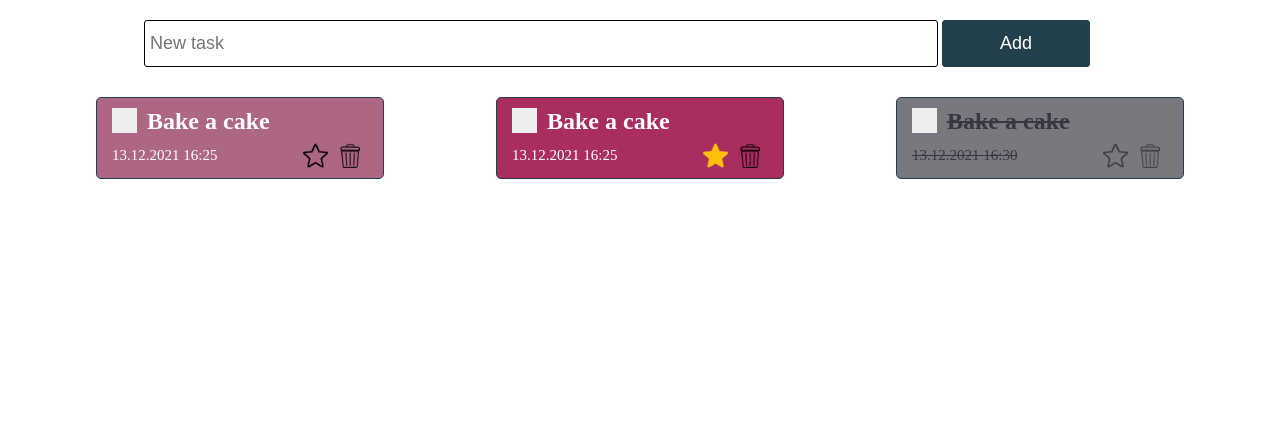
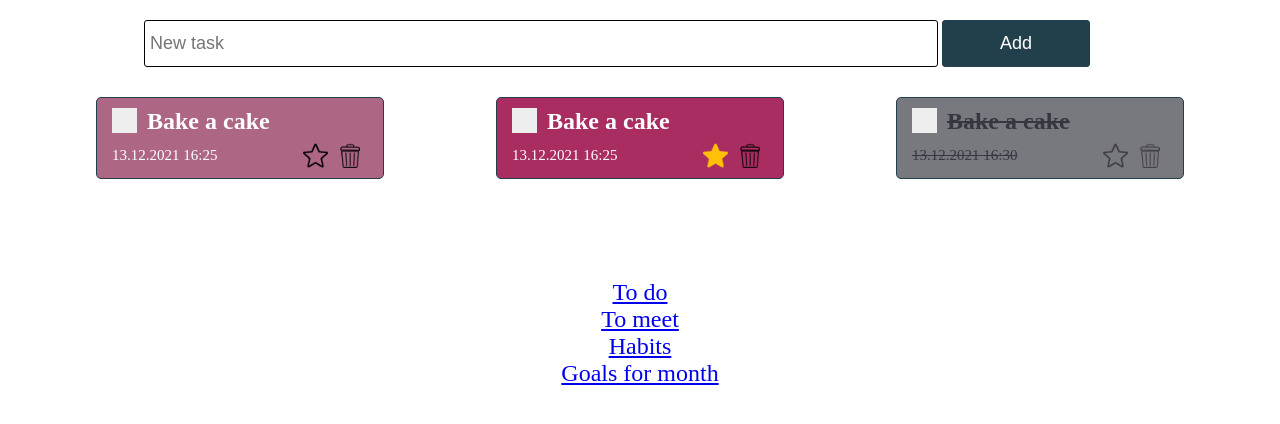
Before and after one commit to ElmiraZN/todo, a Django app: page / in a window 1280 px wide. Shown: the top 424 px of the page. Run offline with Django 4.2, Linux system fonts and the light colour scheme.

Commit message:
finished todo project

```diff
--- a/main/templates/index.html
+++ b/main/templates/index.html
@@ -90,7 +90,14 @@
             </div>
 
         </div>
-
+        <div style="text-align: center; font-size: 18pt; margin-top: 50px;">
+            <ul>
+                <li><a href="{% url 'test' %}">To do</a></li>
+                <li><a href="{% url 'meeting' %}">To meet</a></li>
+                <li><a href="{% url 'habits' %}">Habits</a></li>
+                <li><a href="{% url 'goals' %}">Goals for month</a></li>
+            </ul>
+        </div>
     </section>
 </body>
 
```
